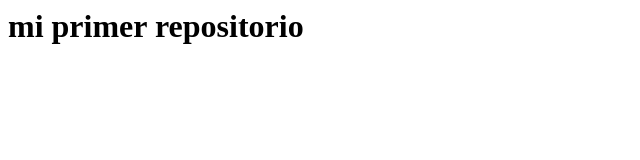
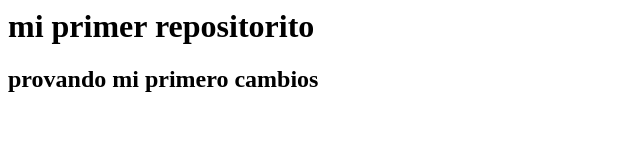
Before and after one commit to Steven3024/TE.COM.S.A.S_pagina_web, a plain HTML site: page curso/index.html in a window 1280 px wide. Shown: the whole page, without its empty margins (0-640 px from the left). Drawn offline with Linux system fonts and the light colour scheme.

Commit message:
segunda prueva

```diff
--- a/curso/index.html
+++ b/curso/index.html
@@ -1 +1,2 @@
-<h1>mi primer repositorio</h1>
+<h1>mi primer repositorito</h1>
+<h2>provando mi primero cambios</h2>
```
